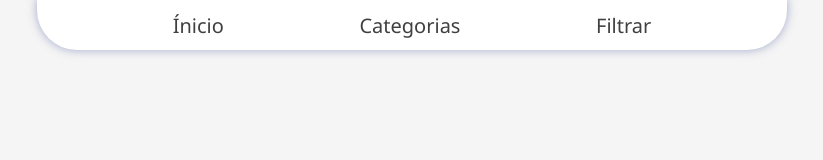
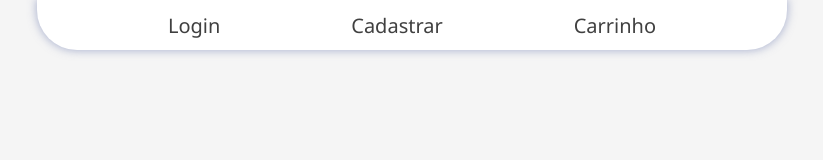
Before and after one commit to Nadno/e-commerce-front-end, a Next.js app: page / in a window 1280 px wide. Shown: the top 160 px of the page, without its empty margins (228-1051 px from the left). Built offline with nearby package versions, Linux system fonts and the light colour scheme.

Commit message:
revert changed component header list items

```diff
--- a/src/components/Header/index.tsx
+++ b/src/components/Header/index.tsx
@@ -6,13 +6,13 @@ const Header: React.FC = () => {
       <nav>
         <ul className="c-header__nav">
           <li>
-            Ínicio
+            Login
           </li>
           <li>
-            Categorias
+            Cadastrar
           </li>
           <li>
-            Filtrar
+            Carrinho
           </li>
         </ul>
       </nav>
```
